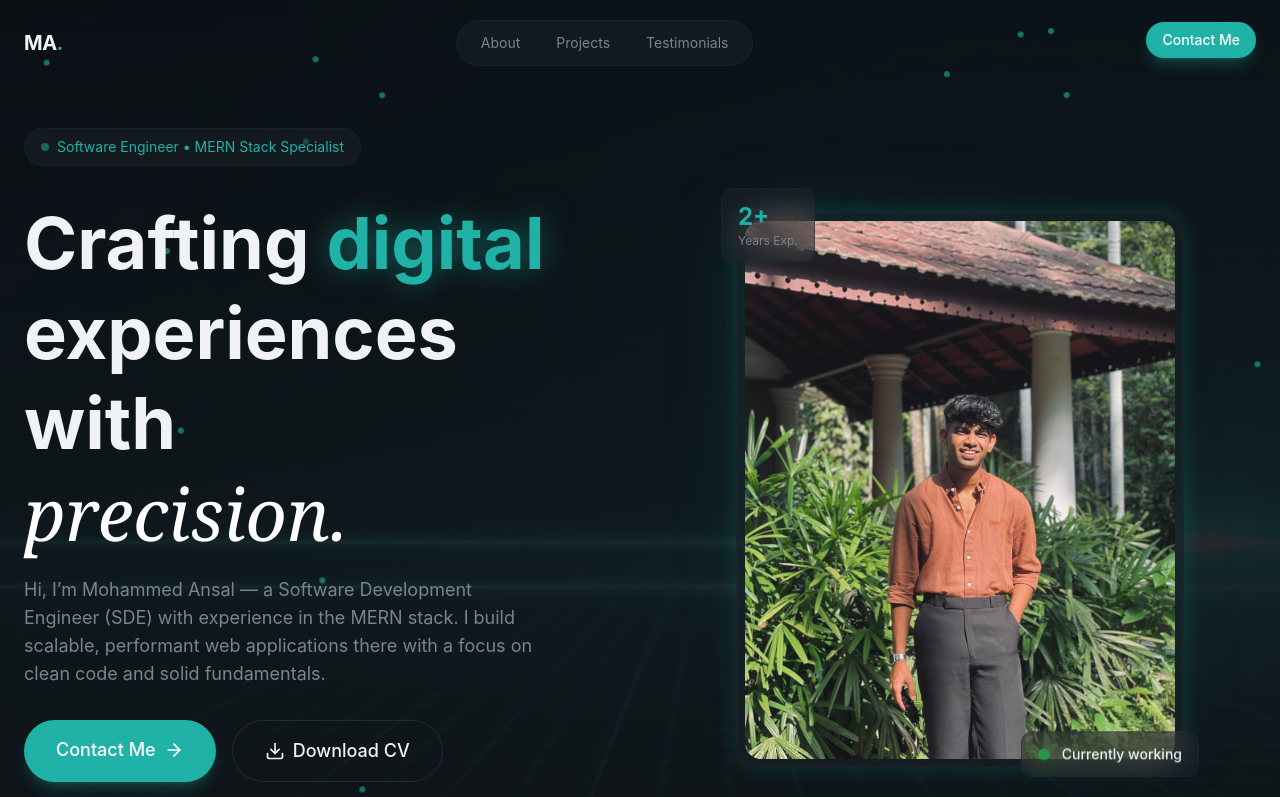
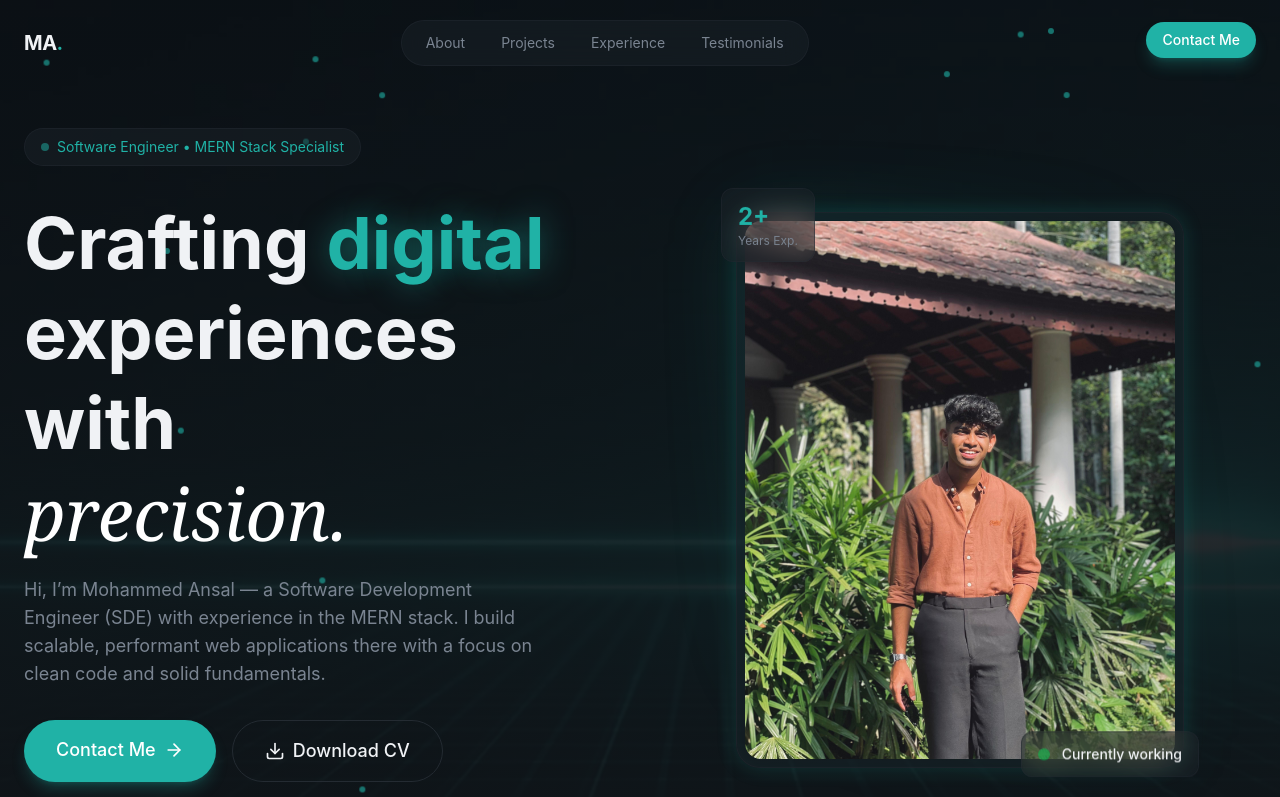
Before and after one commit to MohammedAnsal/personal-portfolio, a React (Vite) app: page / in a window 1280 px wide. Shown: the top 797 px of the page. Built offline with nearby package versions, Linux system fonts and the light colour scheme.

Commit message:
fix: reintroduce Experience link in Navbar

```diff
--- a/src/layouts/Navbar.tsx
+++ b/src/layouts/Navbar.tsx
@@ -5,7 +5,7 @@ import { useEffect, useState } from "react";
 const navLinks = [
   { href: "#about", label: "About" },
   { href: "#projects", label: "Projects" },
-  // { href: "#experience", label: "Experience" },
+  { href: "#experience", label: "Experience" },
   { href: "#testimonials", label: "Testimonials" },
 ];
 
```
